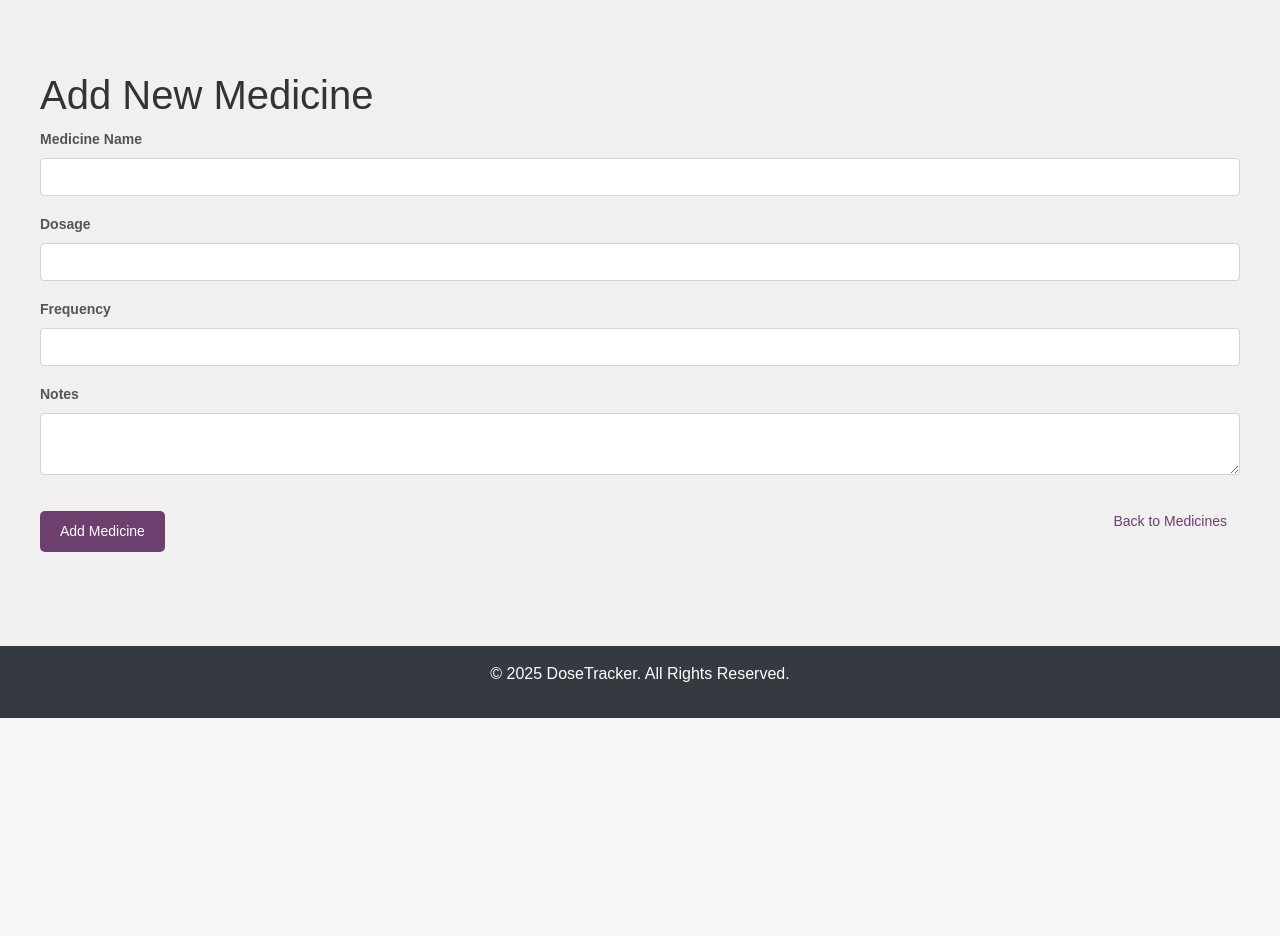
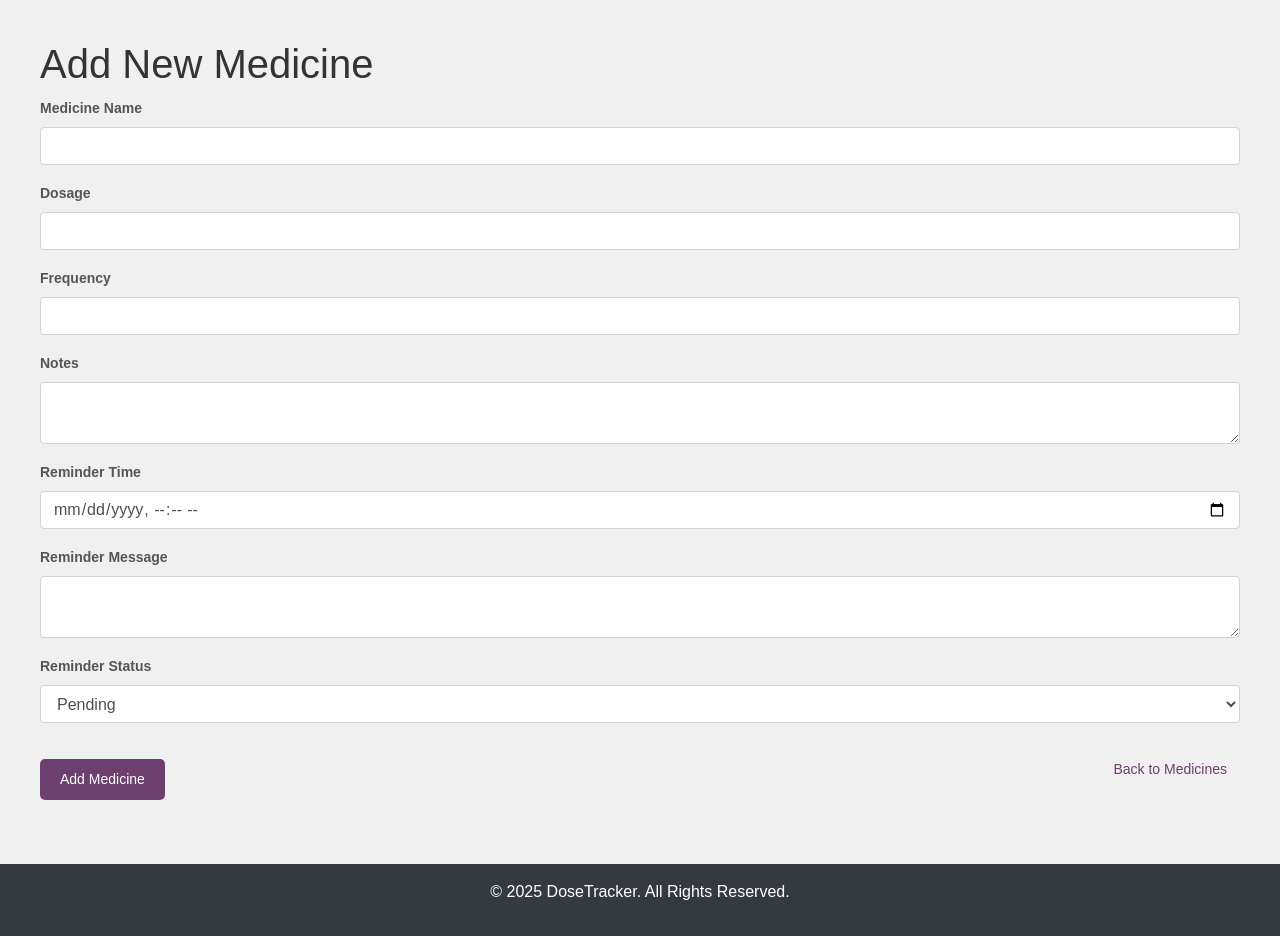
Before and after one commit to djr812/DoseTracker, a Flask app: page /medicines/add_medicine in a window 1280 px wide. Shown: the part 82-1018 px from the top of the page. Before the commit the page ends 800 px from the top, so only its background shows below. Run offline with Flask 3, Linux system fonts and the light colour scheme; a user stored in the database is signed in; tables that the repository leaves empty hold one stand-in row (values such as "Sample post"); some libraries are stand-ins or nearby versions.

Commit message:
Added Reminders to DB and updated Add_Medicine and Delete_Medicine to include Reminders

```diff
--- a/app/medicines/routes.py
+++ b/app/medicines/routes.py
@@ -1,6 +1,6 @@
 from flask import Blueprint, render_template, redirect, url_for, request, flash, jsonify
 from flask_login import login_required, current_user
-from app.models import Medicine, UserMedicine
+from app.models import Medicine, UserMedicine, MedicationReminder
 from app.application import db
 
 
@@ -14,15 +14,28 @@
     user_medicines = UserMedicine.query.filter_by(user_id=current_user.id).all()
     medicines = []
 
-    # Fetch associated medicine names for each user_medicine entry
+    # Fetch associated medicine names and reminders for each user_medicine entry
     for user_medicine in user_medicines:
         medicine = Medicine.query.get(user_medicine.medicine_id)
+
+        # Fetch reminders for this user_medicine
+        reminders = MedicationReminder.query.filter_by(user_medicine_id=user_medicine.id).all()
+
+        # Add reminder details to the medicine data
+        reminder_data = []
+        for reminder in reminders:
+            reminder_data.append({
+                'reminder_time': reminder.reminder_time,
+                'status': reminder.status
+            })
+
         medicines.append({
             'id': medicine.id,
             'name': medicine.name,
             'dosage': user_medicine.dosage,
             'frequency': user_medicine.frequency,
-            'notes': user_medicine.notes
+            'notes': user_medicine.notes,
+            'reminders': reminder_data  # Include reminder data here
         })
 
     return jsonify(medicines)
@@ -37,6 +50,11 @@
         dosage = request.form.get('dosage')
         frequency = request.form.get('frequency')
         notes = request.form.get('notes')
+
+        # Get reminder details from the form
+        reminder_time = request.form.get('reminder_time')
+        reminder_message = request.form.get('reminder_message')
+        reminder_status = request.form.get('status')  # New: get the status from the form
 
         # Find the medicine in the database or create it
         medicine = Medicine.query.filter_by(name=medicine_name).first()
@@ -57,13 +75,28 @@
         try:
             db.session.add(user_medicine)
             db.session.commit()
-            flash('Medicine added successfully!', 'success')
+
+            # Create a reminder if reminder details are provided
+            if reminder_time and reminder_message:
+                reminder = MedicationReminder(
+                    user_id=current_user.id,
+                    user_medicine_id=user_medicine.id,
+                    reminder_time=reminder_time,
+                    reminder_message=reminder_message,
+                    status=reminder_status  # New: setting the reminder status
+                )
+                db.session.add(reminder)
+                db.session.commit()
+
+            flash('Medicine and reminder added successfully!', 'success')
             return redirect(url_for('medicines.my_medicine'))
+
         except Exception as e:
             db.session.rollback()
             flash(f'Error: {e}', 'error')
 
     return render_template('add_medicine.html')
+
 
 
 # Route for viewing the user's medicines
@@ -74,16 +107,29 @@
     user_medicines = UserMedicine.query.filter_by(user_id=current_user.id).all()
     medicines = []
 
-    # Fetching associated medicine names for each user_medicine entry
+    # Fetch associated medicine names and reminders for each user_medicine entry
     for user_medicine in user_medicines:
         medicine = Medicine.query.get(user_medicine.medicine_id)
+
+        # Fetch reminders for this user_medicine
+        reminders = MedicationReminder.query.filter_by(user_medicine_id=user_medicine.id).all()
+
+        # Format reminder data for template
+        reminder_data = []
+        for reminder in reminders:
+            reminder_data.append({
+                'reminder_time': reminder.reminder_time,
+                'status': reminder.status
+            })
+
         medicines.append({
             'id': medicine.id,
             'name': medicine.name,
             'dosage': user_medicine.dosage,
             'frequency': user_medicine.frequency,
-            'notes': user_medicine.notes
-        })
+            'notes': user_medicine.notes,
+            'reminders': reminder_data  # Add reminders to the template data
+    })
 
     return render_template('my_medicine.html', medicines=medicines, page_class='my_medicine_page')
 
@@ -95,6 +141,10 @@
     user_medicine = UserMedicine.query.filter_by(medicine_id=medicine_id, user_id=current_user.id).first()
 
     if user_medicine is not None:
+        # Delete associated reminders for the medicine
+        MedicationReminder.query.filter_by(user_medicine_id=user_medicine.id).delete()
+
+        # Delete the user_medicine record
         db.session.delete(user_medicine)
         db.session.commit()
         return jsonify({'message': 'Medicine deleted successfully'}), 200
--- a/app/static/css/style.css
+++ b/app/static/css/style.css
@@ -250,6 +250,37 @@
     font-weight: bold;
 }
 
+#medicines-table th:nth-child(1), /* Name column */
+#medicines-table td:nth-child(1) {
+    width: 10%;
+}
+
+#medicines-table th:nth-child(2), /* Dose column */
+#medicines-table td:nth-child(2) {
+    width: 5%;
+}
+
+#medicines-table th:nth-child(3), /* Freq column */
+#medicines-table td:nth-child(3) {
+    width: 10%;
+}
+
+#medicines-table th:nth-child(4), /* Notes column */
+#medicines-table td:nth-child(4) {
+    width: 35%;
+}
+
+#medicines-table th:nth-child(5), /* Reminders column */
+#medicines-table td:nth-child(5) {
+    width: 30%;
+}
+
+#medicines-table th:nth-child(6), /* Actions column */
+#medicines-table td:nth-child(6) {
+    width: 10%;
+}
+
+
 #medicines-table tr:nth-child(even) {
     background-color: #f9f9f9;
 }
--- a/app/templates/add_medicine.html
+++ b/app/templates/add_medicine.html
@@ -5,6 +5,7 @@
         <h1>Add New Medicine</h1>
 
         <form method="POST">
+            <!-- Medicine Details -->
             <div class="form-group">
                 <label for="name">Medicine Name</label>
                 <input type="text" class="form-control" id="name" name="name" required>
@@ -25,6 +26,25 @@
                 <textarea class="form-control" id="notes" name="notes" rows="2"></textarea>
             </div>
 
+            <div class="form-group">
+                <label for="reminder_time">Reminder Time</label>
+                <input type="datetime-local" class="form-control" id="reminder_time" name="reminder_time" required>
+            </div>
+
+            <div class="form-group">
+                <label for="reminder_message">Reminder Message</label>
+                <textarea class="form-control" id="reminder_message" name="reminder_message" rows="2"></textarea>
+            </div>
+
+            <!-- Reminder Status Dropdown -->
+            <div class="form-group">
+                <label for="status">Reminder Status</label>
+                <select class="form-control" id="status" name="status" required>
+                    <option value="pending">Pending</option>
+                    <option value="sent">Sent</option>
+                </select>
+            </div>
+
             <div class="d-flex justify-content-between align-items-center">
                 <!-- Add Medicine Button -->
                 <button type="submit" class="btn btn-primary">Add Medicine</button>
```
Also changed, not shown: app/models.py (+9 -0 lines), app/templates/my_medicine.html (+10 -4 lines).
